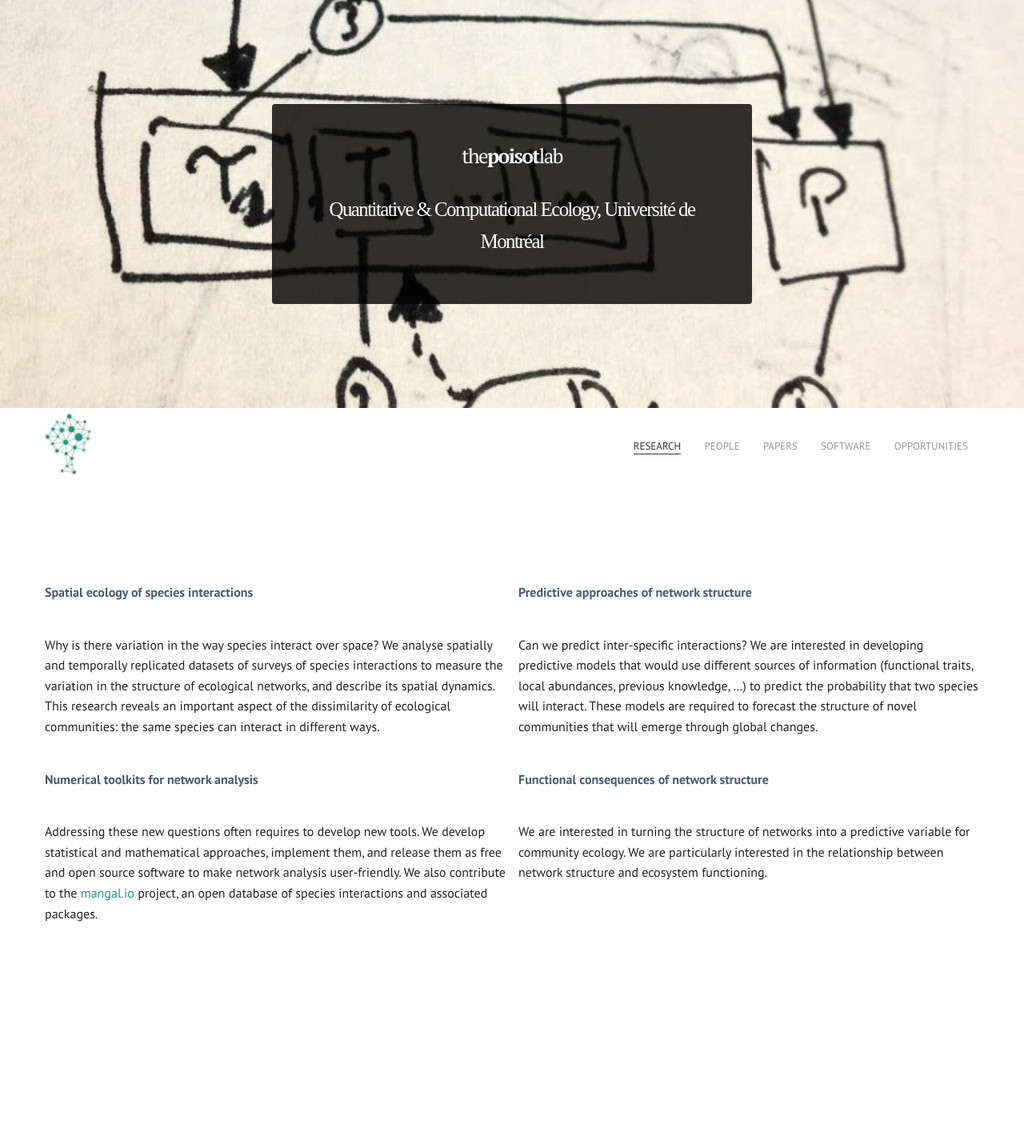
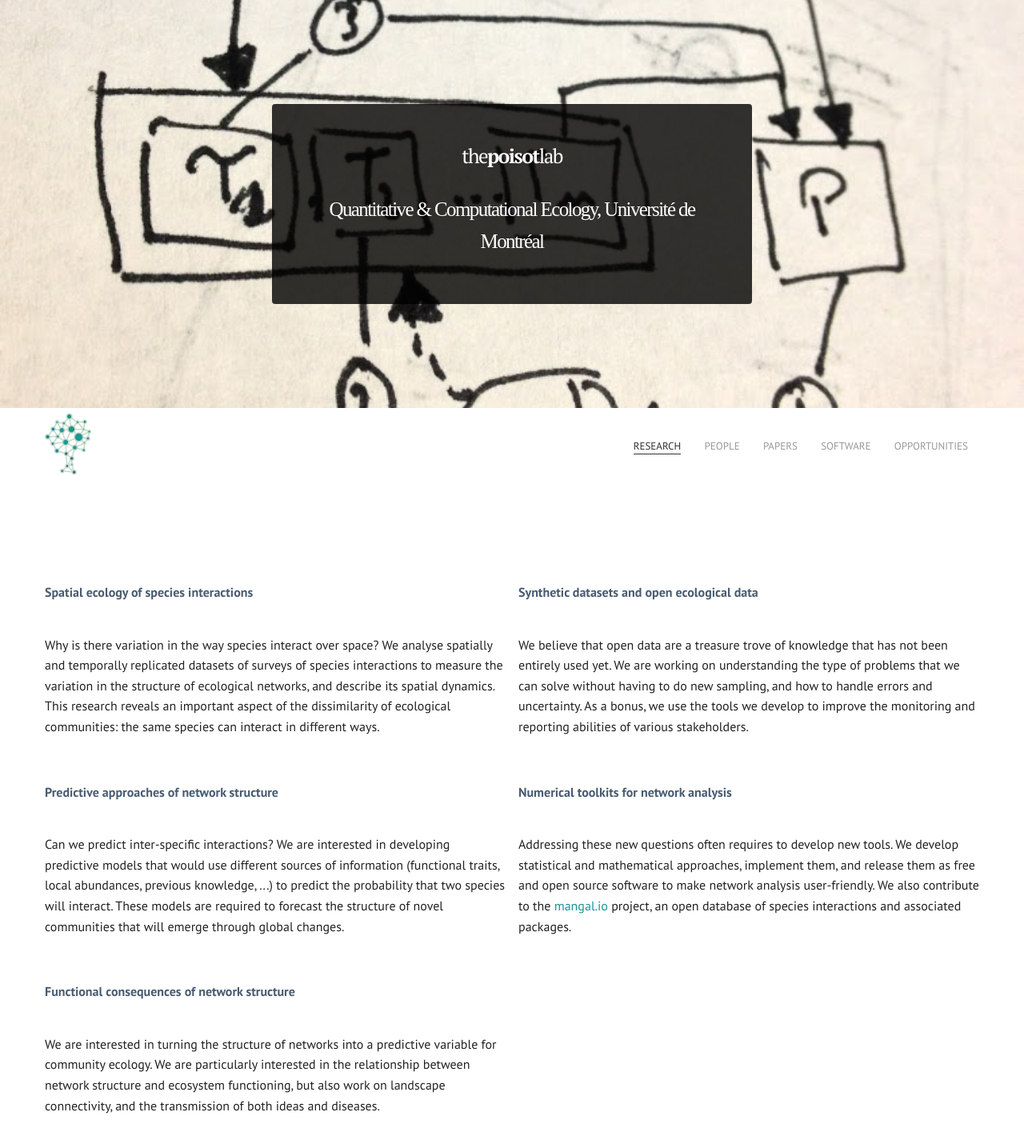
Before and after one commit to evadelmas/poisotlab.github.io, a Jekyll site: the page built from research.md, in a window 1280 px wide. Shown: the whole page at 80% size. Built offline with Jekyll 4.4.1, drawn with Linux system fonts in a browser that asks for light colours; nearby versions of some CDN libraries; some web fonts are replaced; a script that is not in the unit is left out; before the commit the page ends 1195 px from its top, so only the background shows below that.

Commit message:
gitlab icon

```diff
--- a/_includes/footer.html
+++ b/_includes/footer.html
@@ -1,3 +1,3 @@
-Université de Montréal, <a href="http://bio.umontreal.ca/">Département de Biologie</a><br />
+Université de Montréal, <a href="http://bio.umontreal.ca/">Département de Sciences Biologiques</a><br />
 Pavillon Marie-Victorin, 90, avenue Vincent-d’Indy, Montréal (Québec) H2V 2S9<br />
-<a href="https://github.com/PoisotLab/" title="GitHub"><i class="fa fa-fw fa-github"></i></a> <a href="https://twitter.com/PoisotLab/" title="Twitter"><i class="fa fa-fw fa-twitter"></i></a> <a href="mailto:tim@poisotlab.io" title="Email (Tim)"><i class="fa fa-fw fa-envelope"></i></a> <a href="https://poisotlab.slack.com/messages/" title="Slack (private)"><i class="fa fa-fw fa-slack"></i></a>
+<a href="https://github.com/PoisotLab/" title="GitHub"><i class="fa fa-fw fa-github"></i></a> <a href="https://twitter.com/PoisotLab/" title="Twitter"><i class="fa fa-fw fa-twitter"></i></a> <a href="mailto:tim@poisotlab.io" title="Email (Tim)"><i class="fa fa-fw fa-envelope"></i></a> <a href="https://poisotlab.slack.com/messages/" title="Slack (private)"><i class="fa fa-fw fa-slack"></i></a> <a href="http://132.204.122.203/" title="gitlab (private-ish)"><i class="fa fa-gitlab fa-fw" aria-hidden="true"></i></a>
--- a/_includes/header.html
+++ b/_includes/header.html
@@ -3,7 +3,7 @@
 <title>{{ site.title }} | {{ page.title }}</title>
 
 <!-- Font Awesome -->
-<link rel="stylesheet" href="//maxcdn.bootstrapcdn.com/font-awesome/4.3.0/css/font-awesome.min.css">
+<link rel="stylesheet" href="//maxcdn.bootstrapcdn.com/font-awesome/4.6.0/css/font-awesome.min.css">
 
 <!-- Pure -->
 <link rel="stylesheet" href="/styles/skeleton.min.css">
--- a/research.md
+++ b/research.md
@@ -9,40 +9,60 @@ nav: research
 <div class="six columns" markdown="1">
 <p class="lead text-primary" markdown="1">**Spatial ecology of species interactions**</p>
 
-Why is there variation in the way species interact over space? We analyse
+<p>Why is there variation in the way species interact over space? We analyse
 spatially and temporally replicated datasets of surveys of species interactions
 to measure the variation in the structure of ecological networks, and
 describe its spatial dynamics. This research reveals an important aspect of
 the dissimilarity of ecological communities: the same species can interact
-in different ways.
+in different ways.</p>
+
 </div>
+
+<div class="six columns" markdown="1">
+<p class="lead text-primary" markdown="1">**Synthetic datasets and open ecological data**</p>
+
+<p>We believe that open data are a treasure trove of knowledge that has not been
+entirely used yet. We are working on understanding the type of problems that
+we can solve without having to do new sampling, and how to handle errors
+and uncertainty. As a bonus, we use the tools we develop to improve the
+monitoring and reporting abilities of various stakeholders.</p>
+
+</div>
+
+</div>
+
+<div class="row">
 
 <div class="six columns" markdown="1">
 <p class="lead text-primary" markdown="1">**Predictive approaches of network structure**</p>
 
-Can we predict inter-specific interactions? We are interested in developing
+<p>Can we predict inter-specific interactions? We are interested in developing
 predictive models that would use different sources of information (functional
 traits, local abundances, previous knowledge, ...) to predict the probability
 that two species will interact. These models are required to forecast the
-structure of novel communities that will emerge through global changes.
+structure of novel communities that will emerge through global changes.</p>
+
 </div>
 
 <div class="six columns" markdown="1">
 <p class="lead text-primary" markdown="1">**Numerical toolkits for network analysis**</p>
-
-Addressing these new questions often requires to develop new tools. We develop
+<p markdown="1">Addressing these new questions often requires to develop new tools. We develop
 statistical and mathematical approaches, implement them, and release them as
 free and open source software to make network analysis user-friendly. We also
 contribute to the [mangal.io](http://mangal.io) project, an open database
-of species interactions and associated packages.
+of species interactions and associated packages.</p>
 </div>
+
+
+</div>
+<div class="row">
 
 <div class="six columns" markdown="1">
 <p class="lead text-primary" markdown="1">**Functional consequences of network structure**</p>
+<p>We are interested in turning the structure of networks into a predictive
+variable for community ecology. We are particularly interested in the
+relationship between network structure and ecosystem functioning, but also work on landscape connectivity, and the transmission of both ideas and diseases.</p>
 
-We are interested in turning the structure of networks into a predictive
-variable for community ecology. We are particularly interested in the
-relationship between network structure and ecosystem functioning.
 </div>
 
 </div>
```
Also changed, not shown: index.html (+5 -11 lines).
